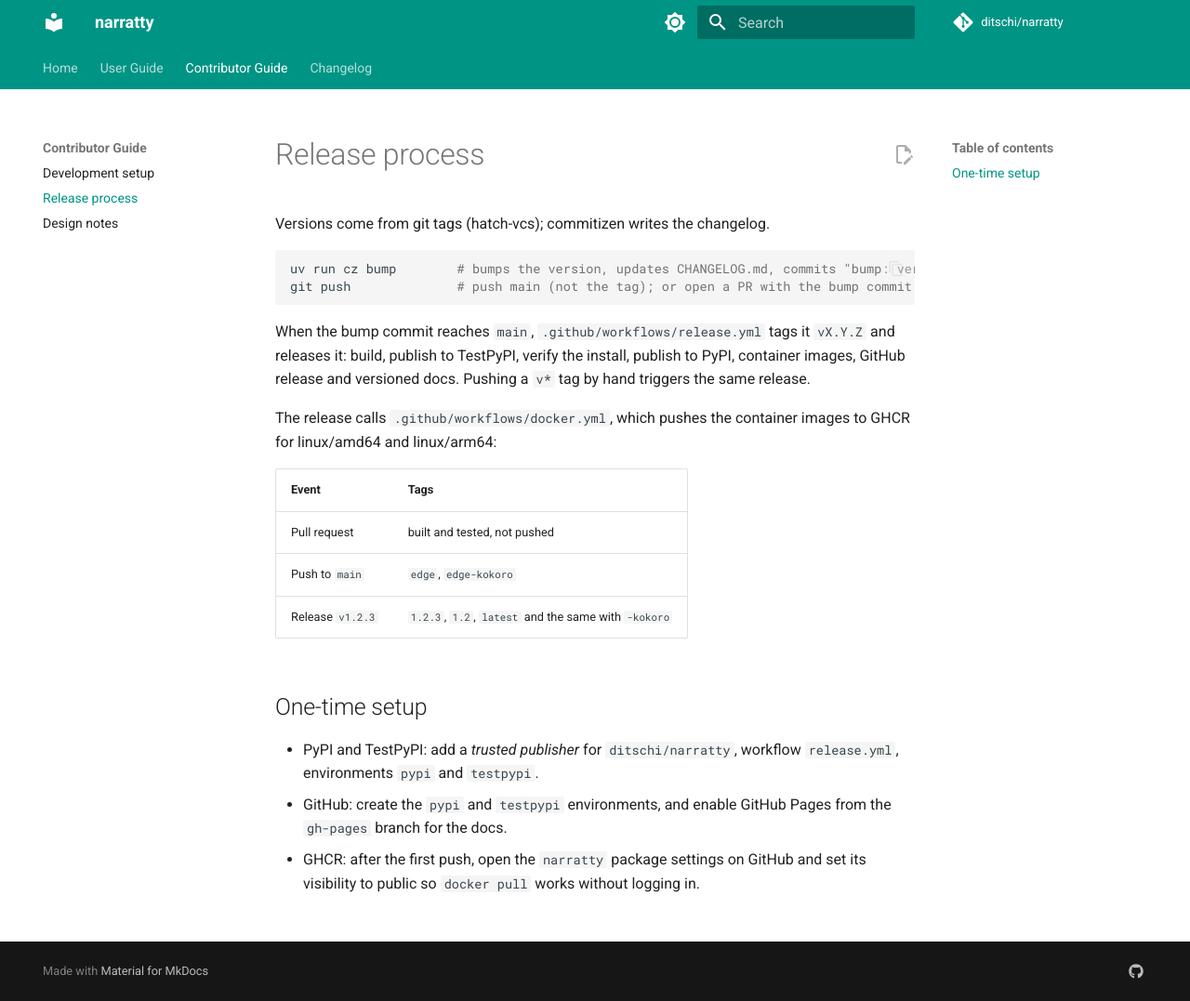
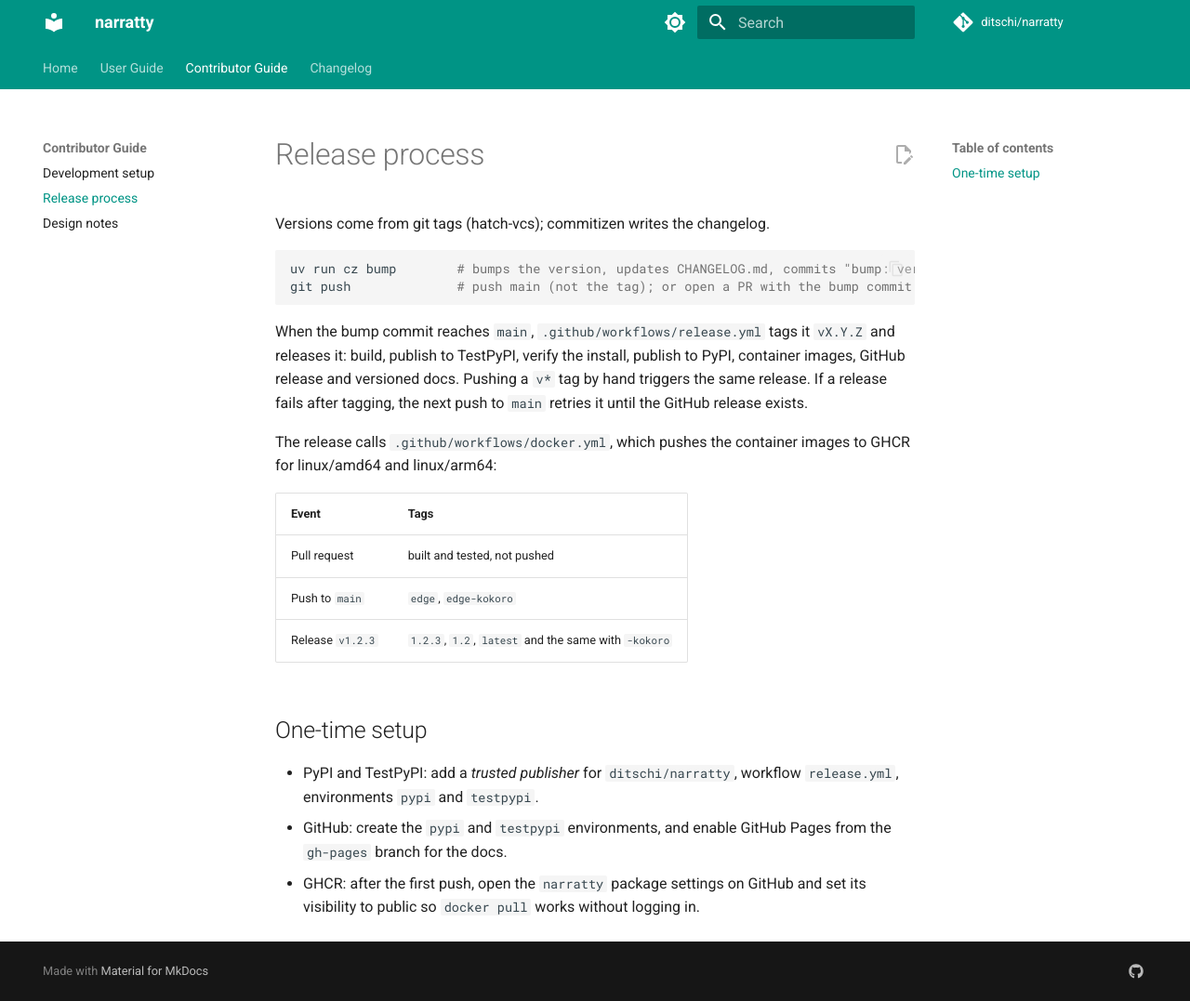
Before and after one commit to ditschi/narratty, an MkDocs documentation site: the page built from docs/contributor-guide/release-process.md, in a window 1280 px wide and 1077 px high. Shown: the whole window at 93% size. Built offline with MkDocs 1.6.1 and Material for MkDocs 9.7.7, drawn with Linux system fonts in a browser that asks for light colours; comment, search, counter and statistics services are not loaded; the version menu is left out.

Commit message:
ci(release): install uv for the TestPyPI check and retry unfinished releases
Co-Authored-By: Claude Opus 5.5 (1M context) <noreply@anthropic.com>
Claude-Session: https://claude.ai/code/session_012DcXX2HK6yergF3sdqVgd1

```diff
--- a/docs/contributor-guide/release-process.md
+++ b/docs/contributor-guide/release-process.md
@@ -10,7 +10,8 @@ git push              # push main (not the tag); or open a PR with the bump comm
 When the bump commit reaches `main`, `.github/workflows/release.yml` tags it `vX.Y.Z`
 and releases it: build, publish to TestPyPI, verify the install, publish to PyPI,
 container images, GitHub release and versioned docs. Pushing a `v*` tag by hand
-triggers the same release.
+triggers the same release. If a release fails after tagging, the next push to `main` retries it
+until the GitHub release exists.
 
 The release calls `.github/workflows/docker.yml`, which pushes the container images to
 GHCR for linux/amd64 and linux/arm64:
```
Also changed, not shown: 1 other file.
